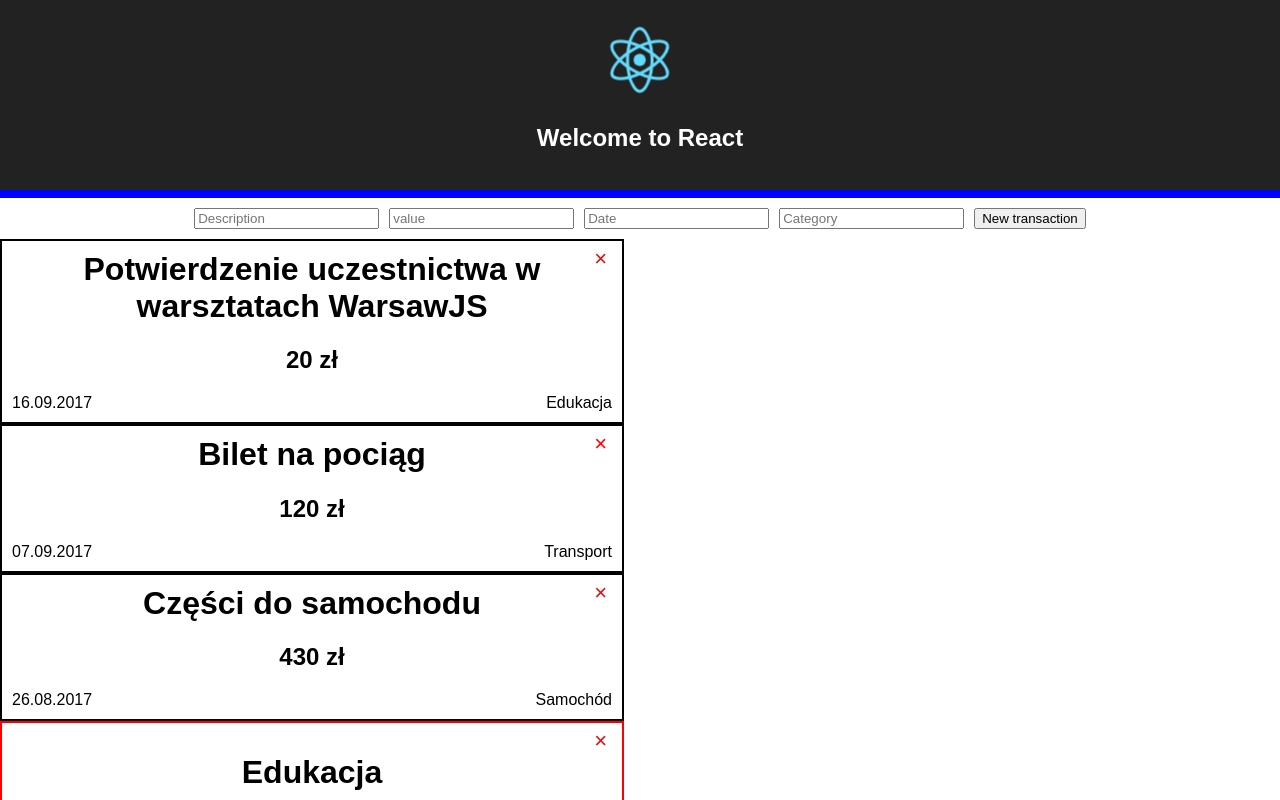
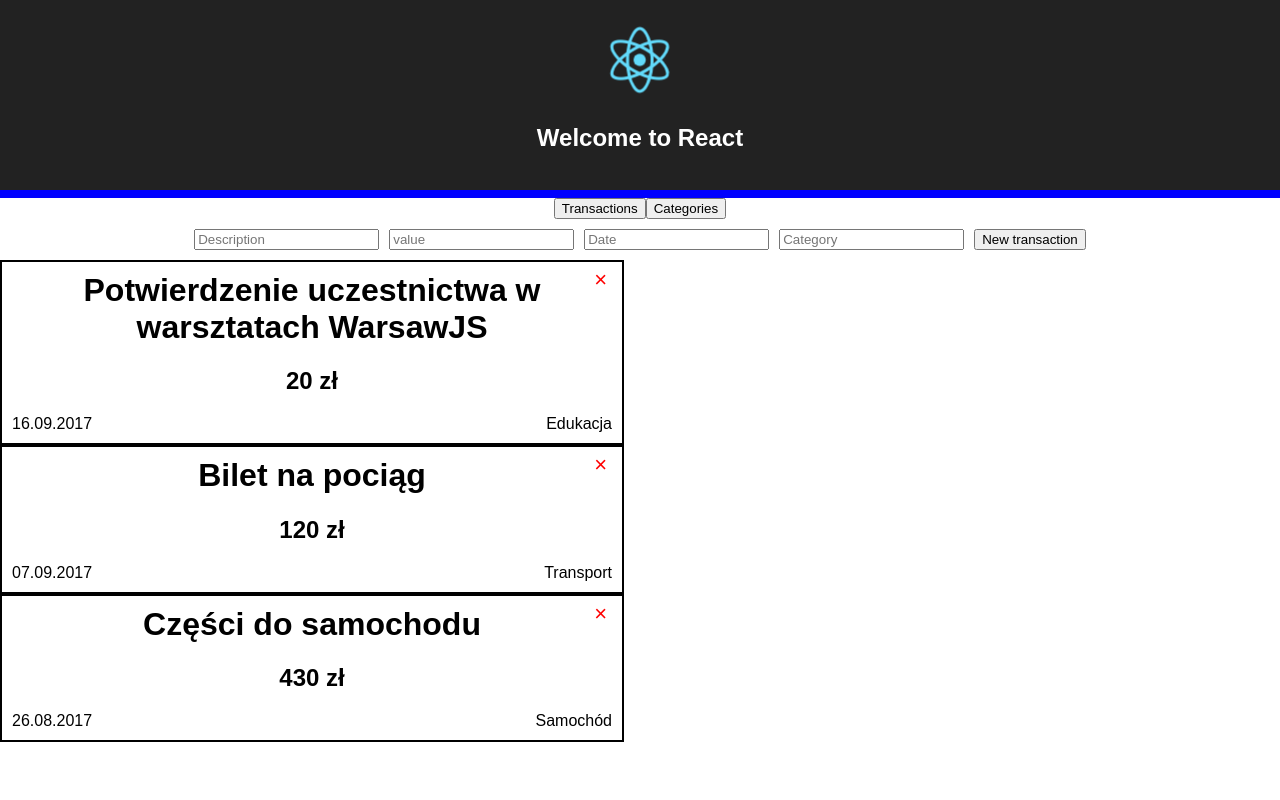
Before and after one commit to Flixow/warsawjs-workshop-10-budget, a React (Create React App) app: page / in a window 1280 px wide. Shown: the top 800 px of the page. Built offline with nearby package versions, Linux system fonts and the light colour scheme.

Commit message:
Views logic

```diff
--- a/src/App.js
+++ b/src/App.js
@@ -9,6 +9,7 @@ import './App.css';
 
 class App extends Component {
   state = {
+    currentView: 'transactions',
     transactions: [
       {
         id: 1,
@@ -89,8 +90,12 @@ class App extends Component {
     this.setState({ categories: categories.filter(category => category.id !== id) });
   }
 
+  handleChangeView = (view) => {
+    this.setState({ currentView: view });
+  }
+
   render() {
-    const { transactions, categories } = this.state;
+    const { transactions, categories, currentView } = this.state;
 
     return (
       <div className="App">
@@ -98,16 +103,23 @@ class App extends Component {
           <img src={logo} className="App-logo" alt="logo" />
           <h2>Welcome to React</h2>
         </div>
+        <div>
+          <button onClick={() => this.handleChangeView('transactions')}>Transactions</button>
+          <button onClick={() => this.handleChangeView('categories')}>Categories</button>
+        </div>
+        {currentView === 'transactions' ? (
           <TransactionList
             items={transactions}
             onRemoveTransaction={this.handleRemoveTransaction}
             onAddTransaction={this.handleAddTransaction}
           />
+        ) : (
           <CategoryList
             items={categories}
             handleChangeCategoryBudget={this.handleChangeCategoryBudget}
             onRemoveCategory={this.handleRemoveCategory}
           />
+        )}
       </div>
     );
   }
```
Also changed, not shown: 1 other file (tests, documents, lock files or other folders). Lines whose indentation alone changed are shown as unchanged.
